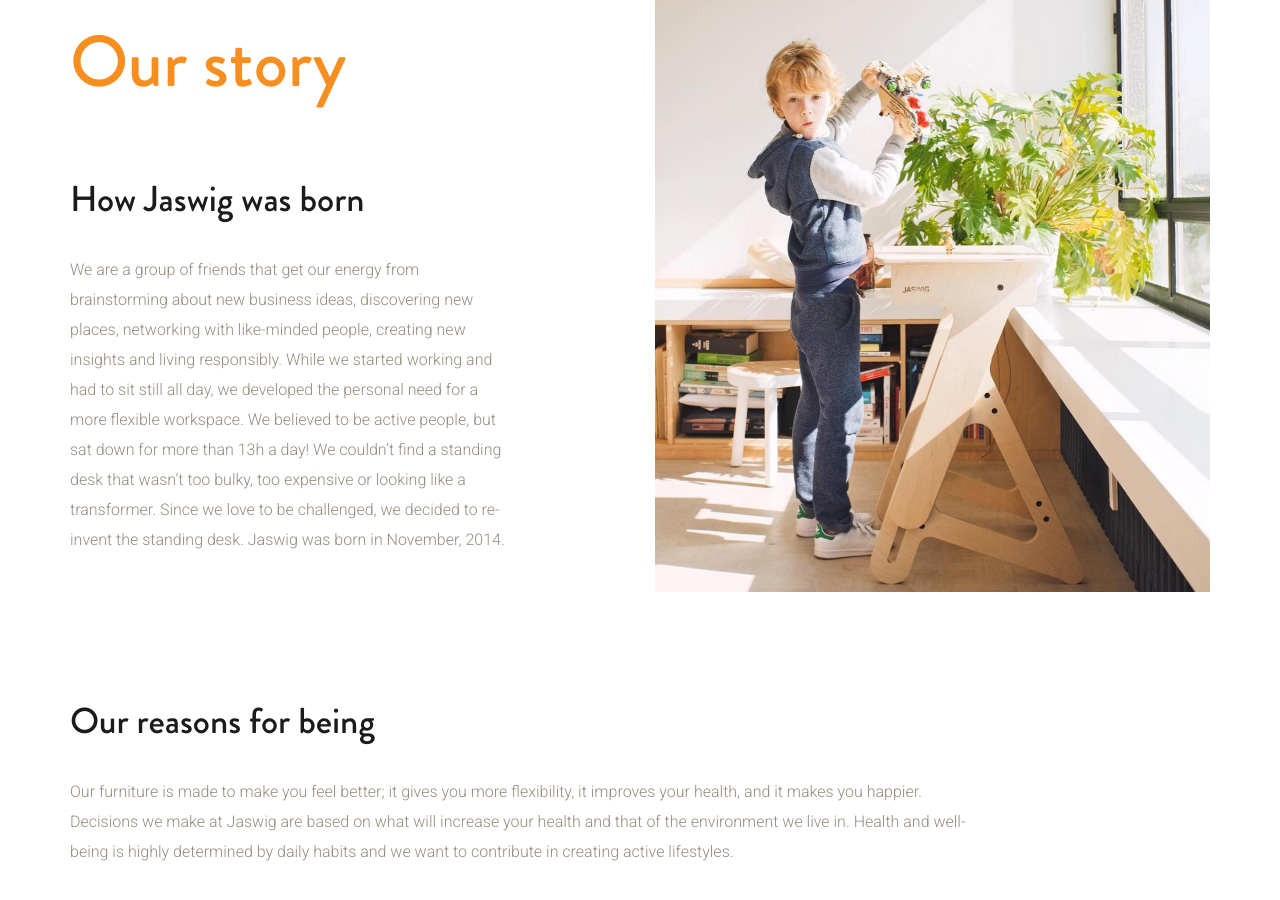
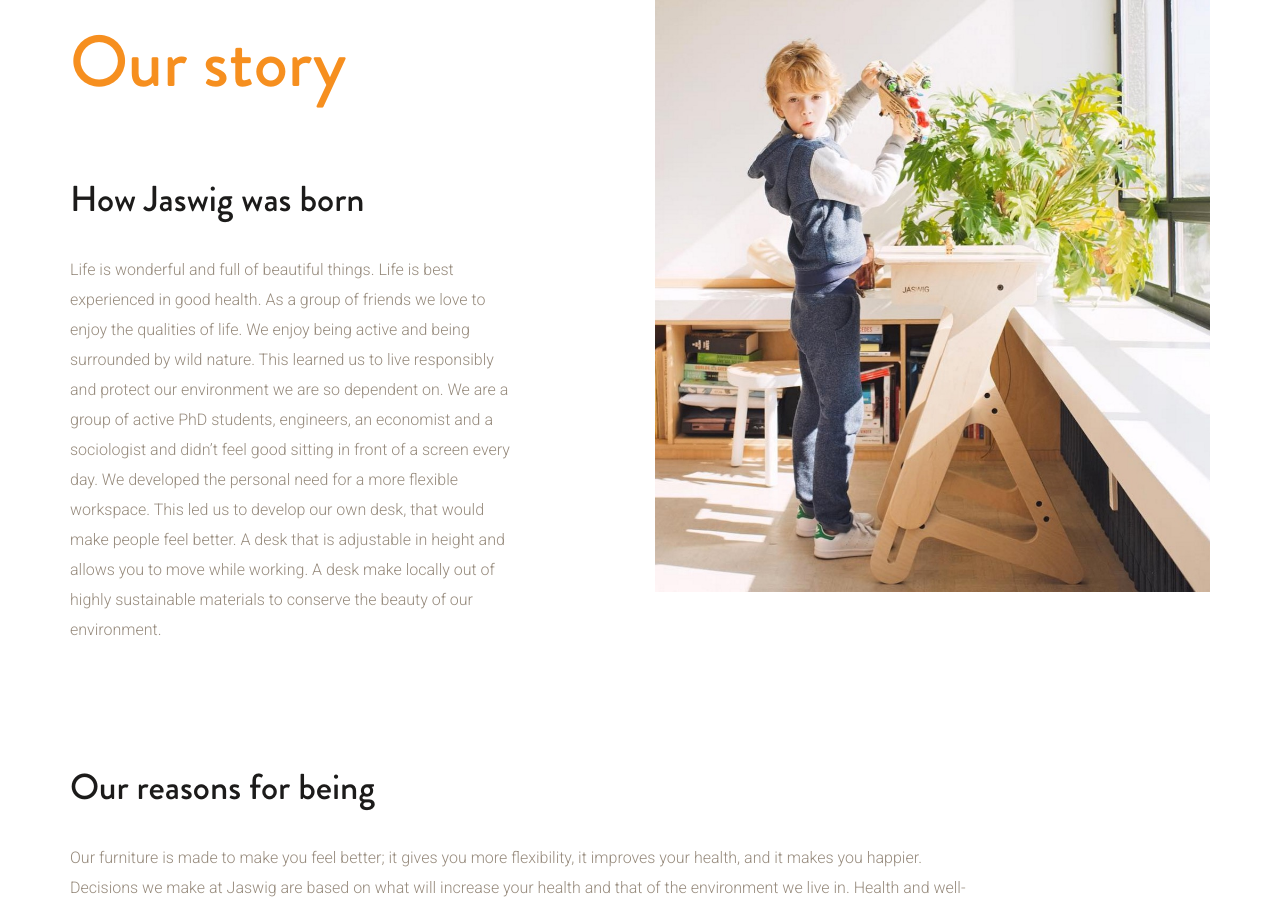
Before and after one commit to samuelrieder/jaswig.github.io, a Jekyll site: the page built from story.html, in a window 1280 px wide and 900 px high, scrolled down 243 px. Built offline with Jekyll 4.4.1, drawn with Linux system fonts in a browser that asks for light colours; nearby versions of some CDN libraries.

Commit message:
Update story.html

```diff
--- a/story.html
+++ b/story.html
@@ -12,7 +12,7 @@ position: 2
 
       <h2>How Jaswig was born</h2>
       <p>
-        We are a group of friends that get our energy from brainstorming about new business ideas, discovering new places, networking with like-minded people, creating new insights and living responsibly. While we started working and had to sit still all day, we developed the personal need for a more flexible workspace. We believed to be active people, but sat down for more than 13h a day! We couldn’t find a standing desk that wasn’t too bulky, too expensive or looking like a transformer. Since we love to be challenged, we decided to re-invent the standing desk. Jaswig was born in November, 2014.
+        Life is wonderful and full of beautiful things. Life is best experienced in good health. As a group of friends we love to enjoy the qualities of life. We enjoy being active and being surrounded by wild nature. This learned us to live responsibly and protect our environment we are so dependent on. We are a group of active PhD students, engineers, an economist and a sociologist and didn’t feel good sitting in front of a screen every day. We developed the personal need for a more flexible workspace. This led us to develop our own desk, that would make people feel better. A desk that is adjustable in height and allows you to move while working. A desk make locally out of highly sustainable materials to conserve the beauty of our environment.
       </p>
     </div>
     <div class="col-xs-12 col-md-6">
```
